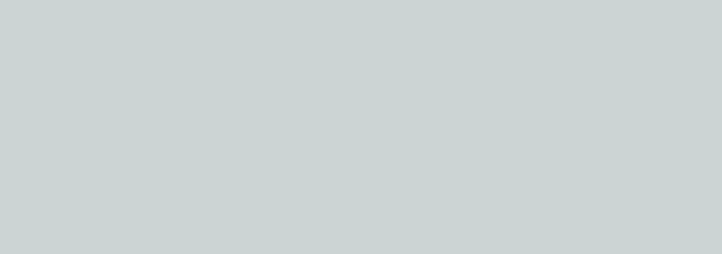
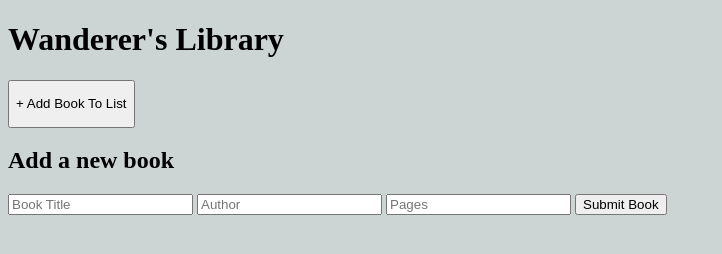
Before and after one commit to stainslaw/library-project, a plain HTML site: page index.html in a window 1280 px wide. Shown: the whole page, without its empty margins (0-722 px from the left). Drawn offline with Linux system fonts and the light colour scheme.

Commit message:
Add header element, add div containing the Add Book To List button, along with add a modal-bg div containing the div for the main modal.

```diff
--- a/index.html
+++ b/index.html
@@ -10,5 +10,28 @@
 </head>
 <body>
 
+    <header class="header">
+        <div class="container">
+          <h1>Wanderer's Library</h1>
+        </div>
+      </header>
+
+    <div class="add">
+        <button id="add-book">
+            <p>+ Add Book To List</p>
+        </button>
+    </div>
+
+    <div class="modal-bg">
+        <div class="modal">
+            <h2>Add a new book</h2>
+                <input type="text" name="title" placeholder="Book Title">
+                <input type="text" name="author" placeholder="Author">
+                <input type="text" name="page" placeholder="Pages">
+                <button>Submit Book</button>
+        </div>
+    </div>
+
+
 </body>
 </html>
```
